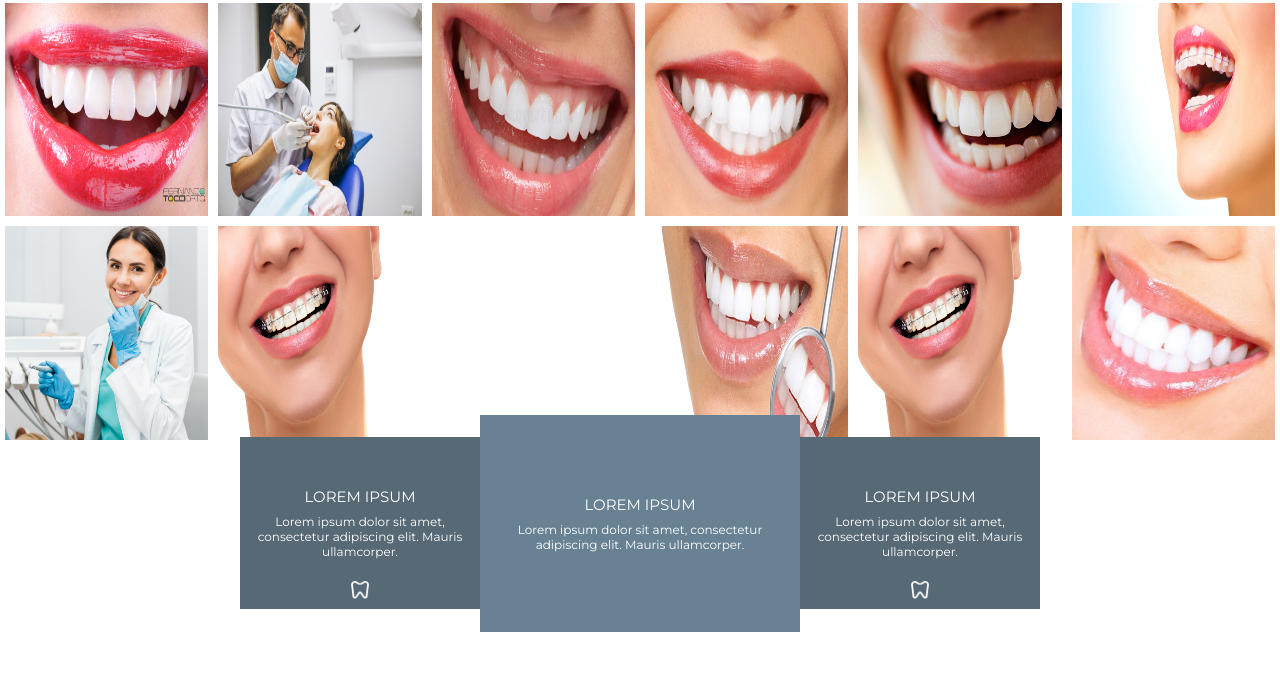
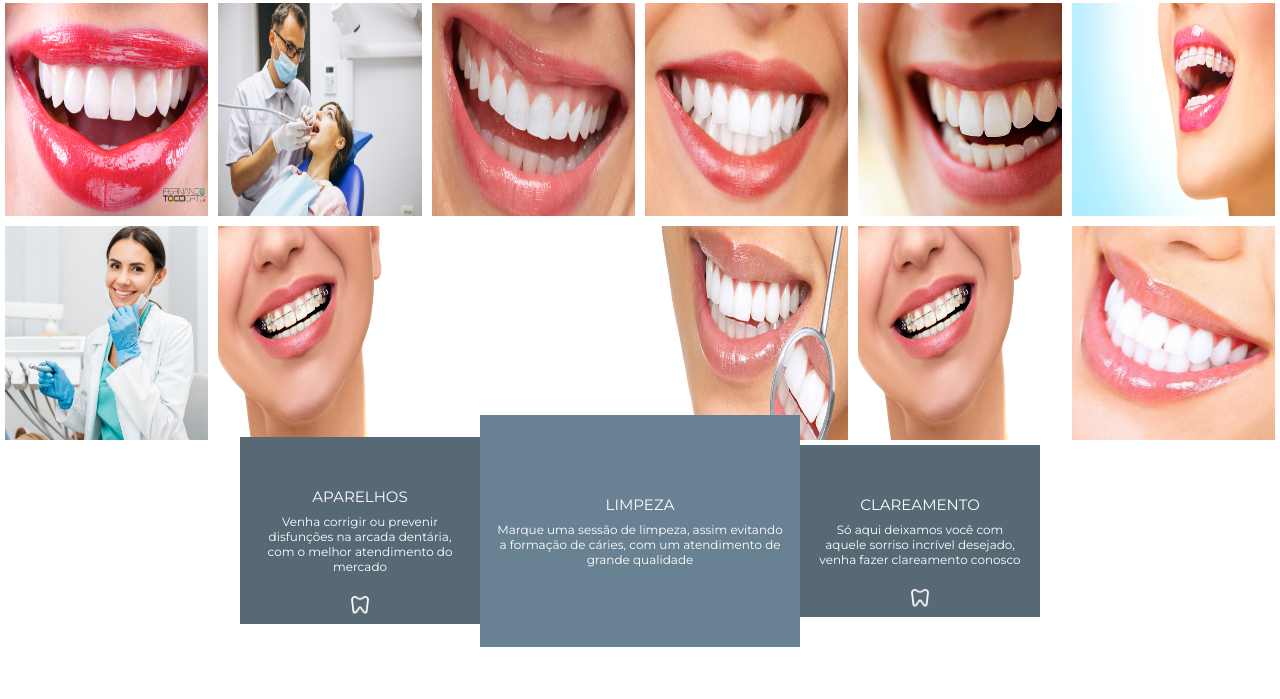
Before and after one commit to MarlonDener/Dentista, a plain HTML site: page index.html in a window 1280 px wide. Shown: the part 101-800 px from the top of the page. Drawn offline with Linux system fonts and the light colour scheme.

Commit message:
Simple Website

```diff
--- a/index.html
+++ b/index.html
@@ -76,8 +76,6 @@
 			</div><!--mosaico-single-->
 
 
-
-
 			</div>
 
 		</div><!--container-->
@@ -86,21 +84,18 @@
 	<section class="servicos">
 		<div class="container">
 			<div class="box-servico">
-				<h2>Lorem ipsum</h2>
-				<p>Lorem ipsum dolor sit amet, consectetur adipiscing elit.
-				Mauris ullamcorper.</p>
+				<h2>Aparelhos</h2>
+				<p>Venha corrigir ou prevenir disfunções na arcada dentária, com o melhor atendimento do mercado</p>
 			</div><!--box-servico-->
 
 			<div class="box-servico">
-				<h2>Lorem ipsum</h2>
-				<p>Lorem ipsum dolor sit amet, consectetur adipiscing elit.
-				Mauris ullamcorper.</p>
+				<h2>Limpeza</h2>
+				<p>Marque uma sessão de limpeza, assim evitando a formação de cáries, com um atendimento de grande qualidade</p>
 			</div><!--box-servico-->
 
 			<div class="box-servico">
-				<h2>Lorem ipsum</h2>
-				<p>Lorem ipsum dolor sit amet, consectetur adipiscing elit.
-				Mauris ullamcorper.</p>
+				<h2>Clareamento</h2>
+				<p>Só aqui deixamos você com aquele sorriso incrível desejado, venha fazer clareamento conosco</p>
 			</div><!--box-servico-->
 		</div><!--container-->
 	</section><!--servicos-->
```
